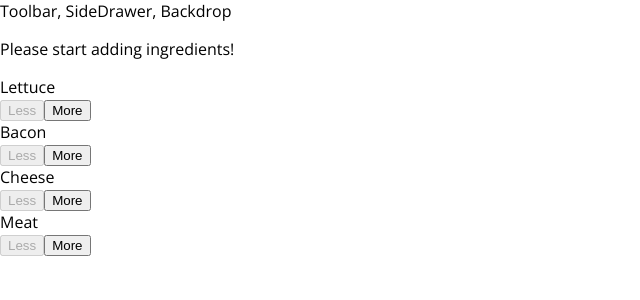
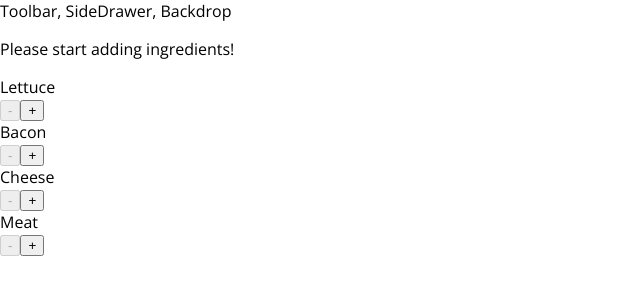
Before and after one commit to micah-rose/burger-builder-rematch, a React app: page / in a window 1280 px wide. Shown: the top 300 px of the page, without its empty margins (0-640 px from the left). Built offline with nearby package versions, Linux system fonts and the light colour scheme.

Commit message:
Changed button label to be symbols versus words.

```diff
--- a/src/components/Burger/BuildControls/Controls.css
+++ b/src/components/Burger/BuildControls/Controls.css
@@ -38,11 +38,13 @@
 .Controls .Less {
     background-color: #D39952;
     color: white;
+    font-size: 20px;
 }
 
 .Controls .More {
     background-color: #8F5E1E;
     color: white;
+    font-size: 20px;
 }
 
 .Controls .Less:hover, .BuildControl .Less:active {
--- a/src/components/Burger/BuildControls/Controls.js
+++ b/src/components/Burger/BuildControls/Controls.js
@@ -7,8 +7,8 @@ const Controls = ( props ) => (
         <button
             className={classes.Less}
             onClick={props.removed}
-            disabled={props.disabled}>Less</button>
-        <button className={classes.More} onClick={props.added}>More</button>
+            disabled={props.disabled}>-</button>
+        <button className={classes.More} onClick={props.added}>+</button>
     </div>
 );
 
```
